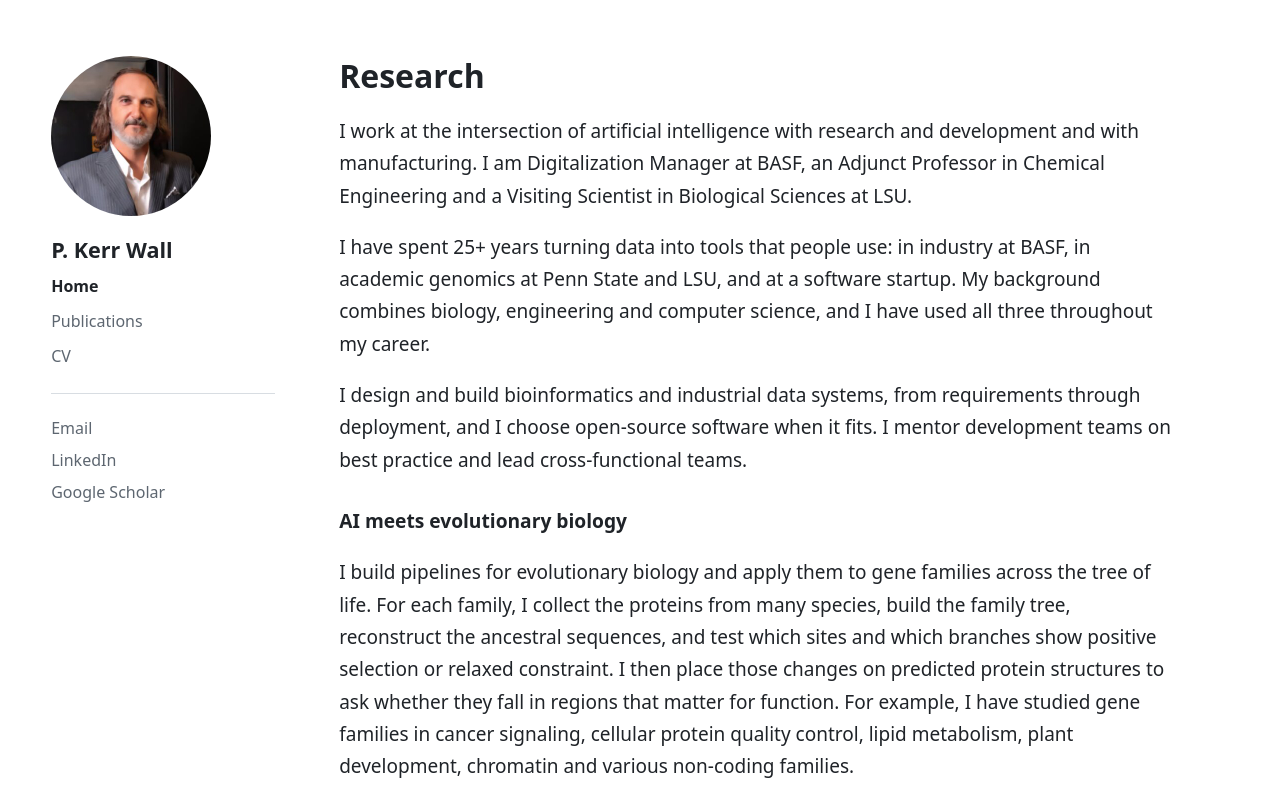
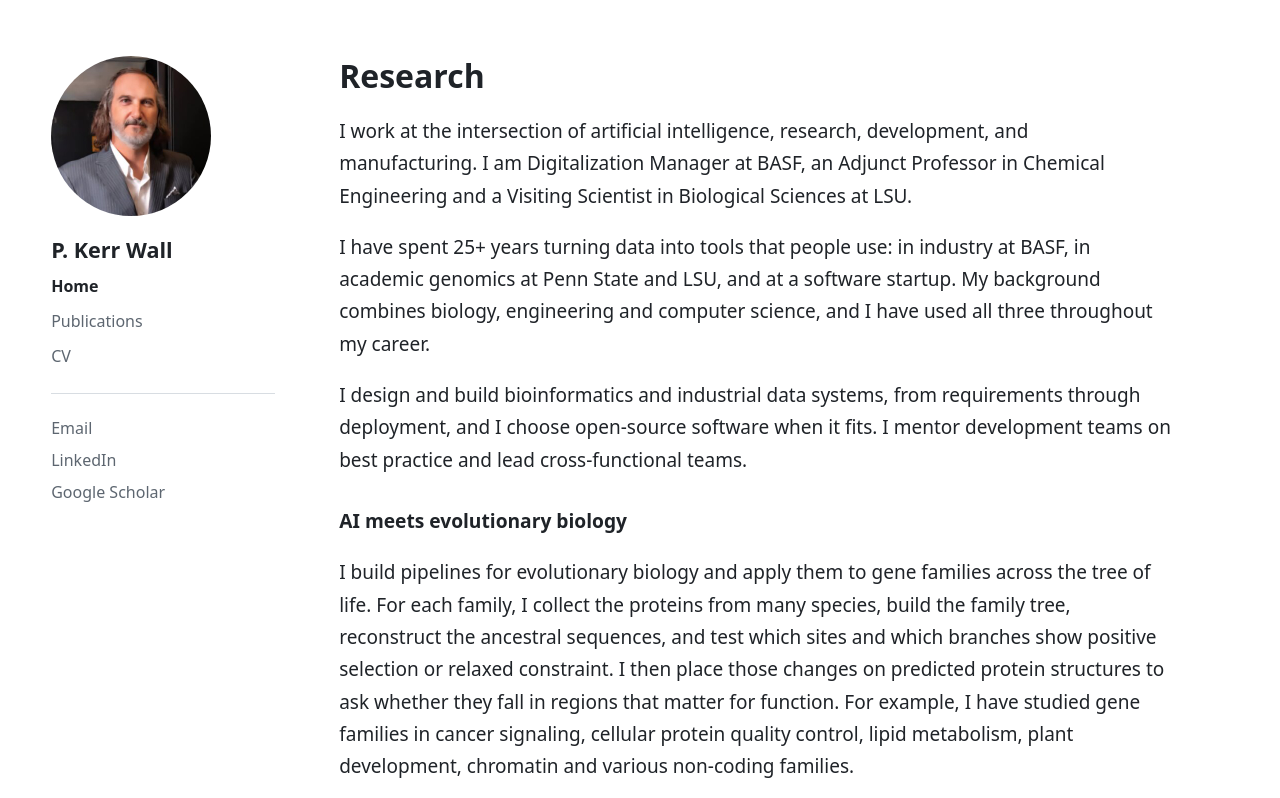
Before and after one commit to pkerrwall/pkerrwall.github.io, a plain HTML site: page index.html in a window 1280 px wide. Shown: the top 798 px of the page. Drawn offline with Linux system fonts and the light colour scheme.

Commit message:
Reword the home page opening sentence

```diff
--- a/index.html
+++ b/index.html
@@ -10,7 +10,7 @@
 <nav aria-label="Main"><a href="index.html" class=on aria-current=page>Home</a><a href="publications.html">Publications</a><a href="cv.html">CV</a></nav><ul class="links"><li><a href="#" id="em" data-u="pkerrwall" data-d="gmail.com">Email</a></li><li><a href="https://www.linkedin.com/in/pkerrwall/" target="_blank" rel="noopener">LinkedIn</a></li><li><a href="https://scholar.google.com/citations?user=V9CTmJAAAAAJ&hl=en" target="_blank" rel="noopener">Google Scholar</a></li></ul></aside>
 <main id="main">
 <h1>Research</h1>
-<p>I work at the intersection of artificial intelligence with research and development and with manufacturing. I am Digitalization Manager at BASF, an Adjunct Professor in Chemical Engineering and a Visiting Scientist in Biological Sciences at LSU.</p><p>I have spent 25+ years turning data into tools that people use: in industry at BASF, in academic genomics at Penn State and LSU, and at a software startup. My background combines biology, engineering and computer science, and I have used all three throughout my career.</p>
+<p>I work at the intersection of artificial intelligence, research, development, and manufacturing. I am Digitalization Manager at BASF, an Adjunct Professor in Chemical Engineering and a Visiting Scientist in Biological Sciences at LSU.</p><p>I have spent 25+ years turning data into tools that people use: in industry at BASF, in academic genomics at Penn State and LSU, and at a software startup. My background combines biology, engineering and computer science, and I have used all three throughout my career.</p>
 <p>I design and build bioinformatics and industrial data systems, from requirements through deployment, and I choose open-source software when it fits. I mentor development teams on best practice and lead cross-functional teams.</p><h2>AI meets evolutionary biology</h2>
 <p>I build pipelines for evolutionary biology and apply them to gene families across the tree of life. For each family, I collect the proteins from many species, build the family tree, reconstruct the ancestral sequences, and test which sites and which branches show positive selection or relaxed constraint. I then place those changes on predicted protein structures to ask whether they fall in regions that matter for function. For example, I have studied gene families in cancer signaling, cellular protein quality control, lipid metabolism, plant development, chromatin and various non-coding families.</p><p>With colleagues in Biological Sciences at LSU, we used RNA-seq in D. melanogaster and C. elegans to study differentially expressed genes under different biological conditions. We built pipelines for enriched gene sets (KEGG, GO) and for co-expressed gene networks, and we looked for conserved non-coding regulatory elements in those networks. This work contributed to two 2025 studies: lysosome regulation in C. elegans and a short-sleep mutation in Drosophila.</p><h2>AI meets manufacturing</h2>
 <p>With colleagues in Chemical Engineering at LSU and at BASF, we use machine learning to model chemical production. We predict quality and production variables that cannot be measured directly (soft sensors), detect anomalies in equipment sensor data, build dynamic dashboards for quality and production data, and use unsupervised clustering to approximate manufacturing operating conditions. We recently described a graph-temporal surrogate architecture for multivariate process modeling.</p><h2>Earlier work</h2>
```
